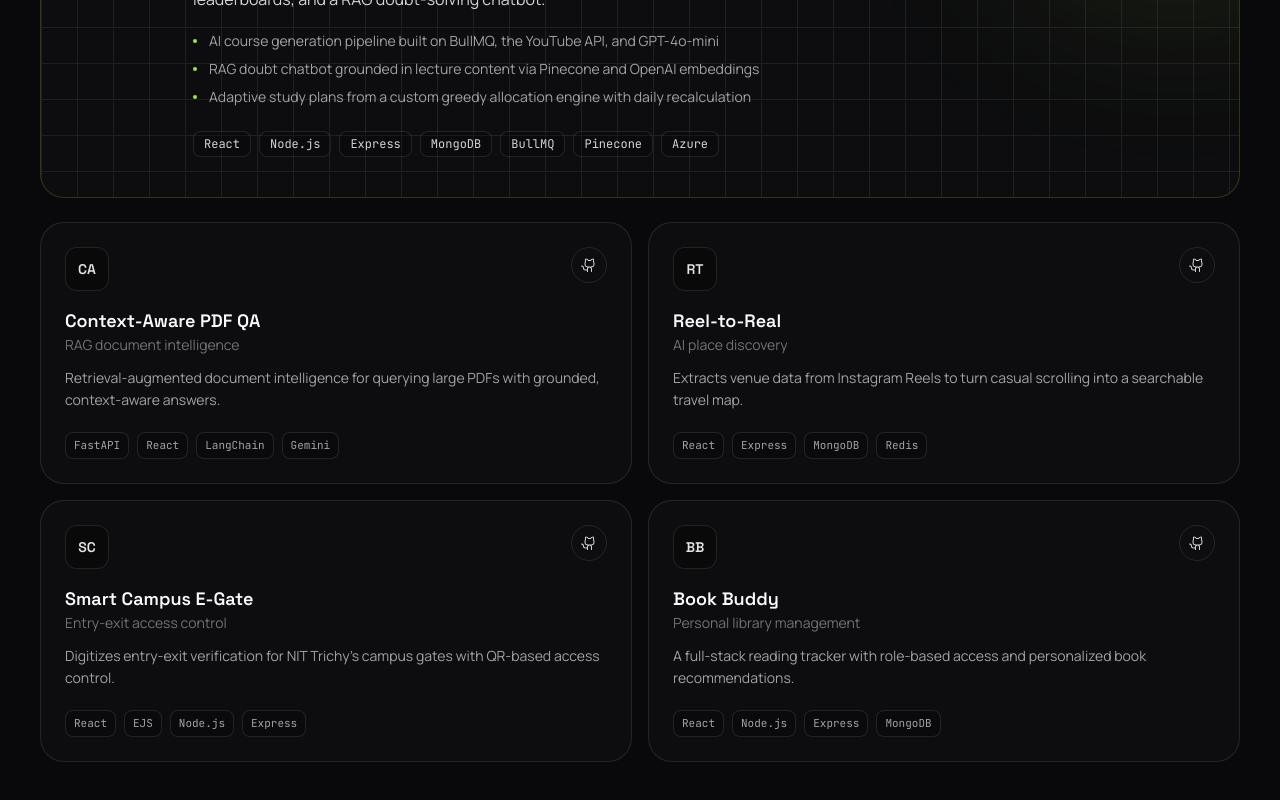
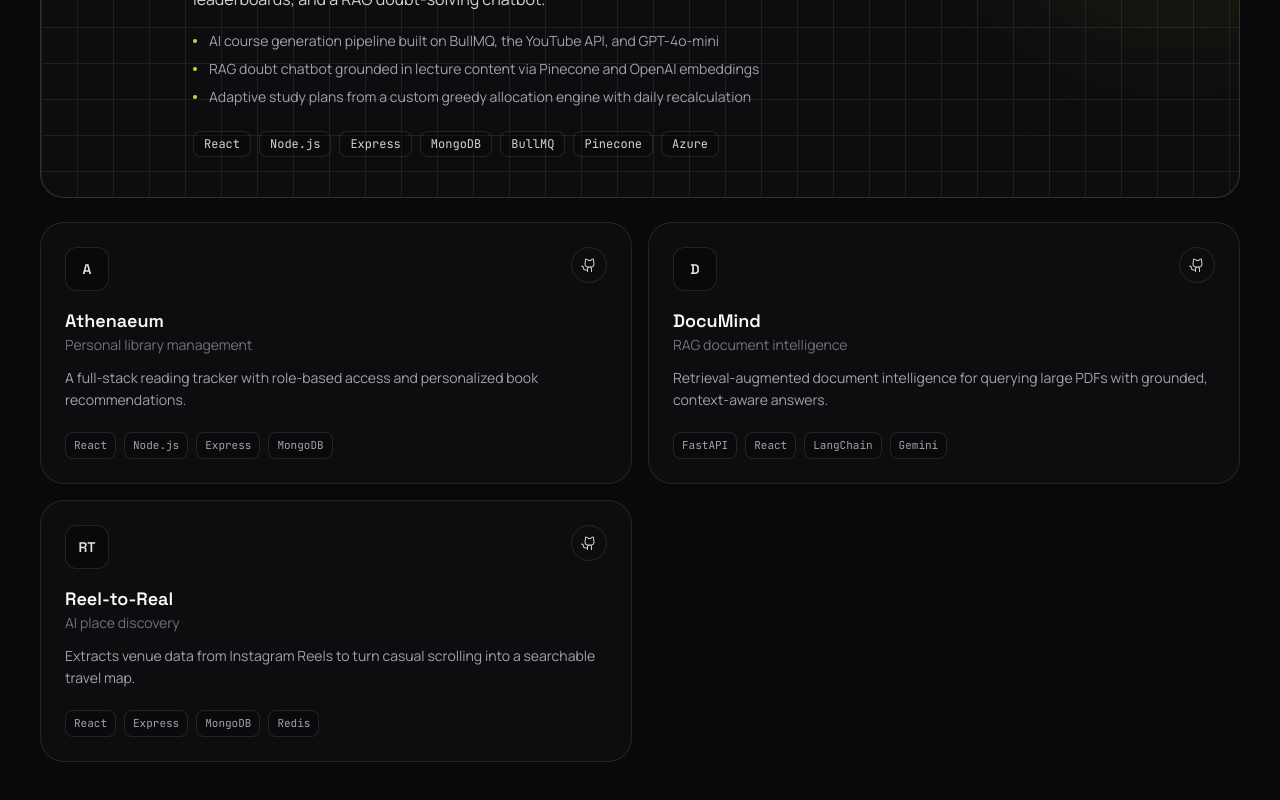
Before and after one commit to parthpatidar03/personal-portfolio-website, a React (Vite) app: page / in a window 1280 px wide. Shown: the part 2849-3649 px from the top of the page. Built offline with nearby package versions, Linux system fonts and the light colour scheme.

Commit message:
Update project details and remove obsolete entries

```diff
--- a/src/data/content.js
+++ b/src/data/content.js
@@ -41,8 +41,22 @@ export const PROJECTS = [
     logo: "/questxp-logo.png",
     featured: true,
   },
+    {
+    title: "Athenaeum",
+    subtitle: "Personal library management",
+    date: "Oct 2025",
+    tech: ["React", "Node.js", "Express", "MongoDB", "JWT"],
+    description:
+      "A full-stack reading tracker with role-based access and personalized book recommendations.",
+    features: [
+      "JWT authentication with compound MongoDB indexing",
+      "Collaborative filtering recommendations via the Gutendex API",
+      "Real-time progress tracking across 8+ MVC controllers",
+    ],
+    github: "https://github.com/parthpatidar03/Book-Buddy",
+  },
   {
-    title: "Context-Aware PDF QA",
+    title: "DocuMind",
     subtitle: "RAG document intelligence",
     date: "Apr 2026",
     tech: ["FastAPI", "React", "LangChain", "Gemini", "Qdrant", "Docker"],
@@ -69,34 +83,7 @@ export const PROJECTS = [
     ],
     github: "https://github.com/parthpatidar03/Reel2Real",
   },
-  {
-    title: "Smart Campus E-Gate",
-    subtitle: "Entry-exit access control",
-    date: "Dec 2025",
-    tech: ["React", "EJS", "Node.js", "Express", "MongoDB"],
-    description:
-      "Digitizes entry-exit verification for NIT Trichy's campus gates with QR-based access control.",
-    features: [
-      "OTP-based authentication and time-bound QR code generation",
-      "JWT auth with role-based access for guards and admins",
-      "Automated audit logs for every entry and exit",
-    ],
-    github: "https://github.com/parthpatidar03/smart-campus-egate",
-  },
-  {
-    title: "Book Buddy",
-    subtitle: "Personal library management",
-    date: "Oct 2025",
-    tech: ["React", "Node.js", "Express", "MongoDB", "JWT"],
-    description:
-      "A full-stack reading tracker with role-based access and personalized book recommendations.",
-    features: [
-      "JWT authentication with compound MongoDB indexing",
-      "Collaborative filtering recommendations via the Gutendex API",
-      "Real-time progress tracking across 8+ MVC controllers",
-    ],
-    github: "https://github.com/parthpatidar03/Book-Buddy",
-  },
+
 ];
 
 export const SKILLS = [
```
